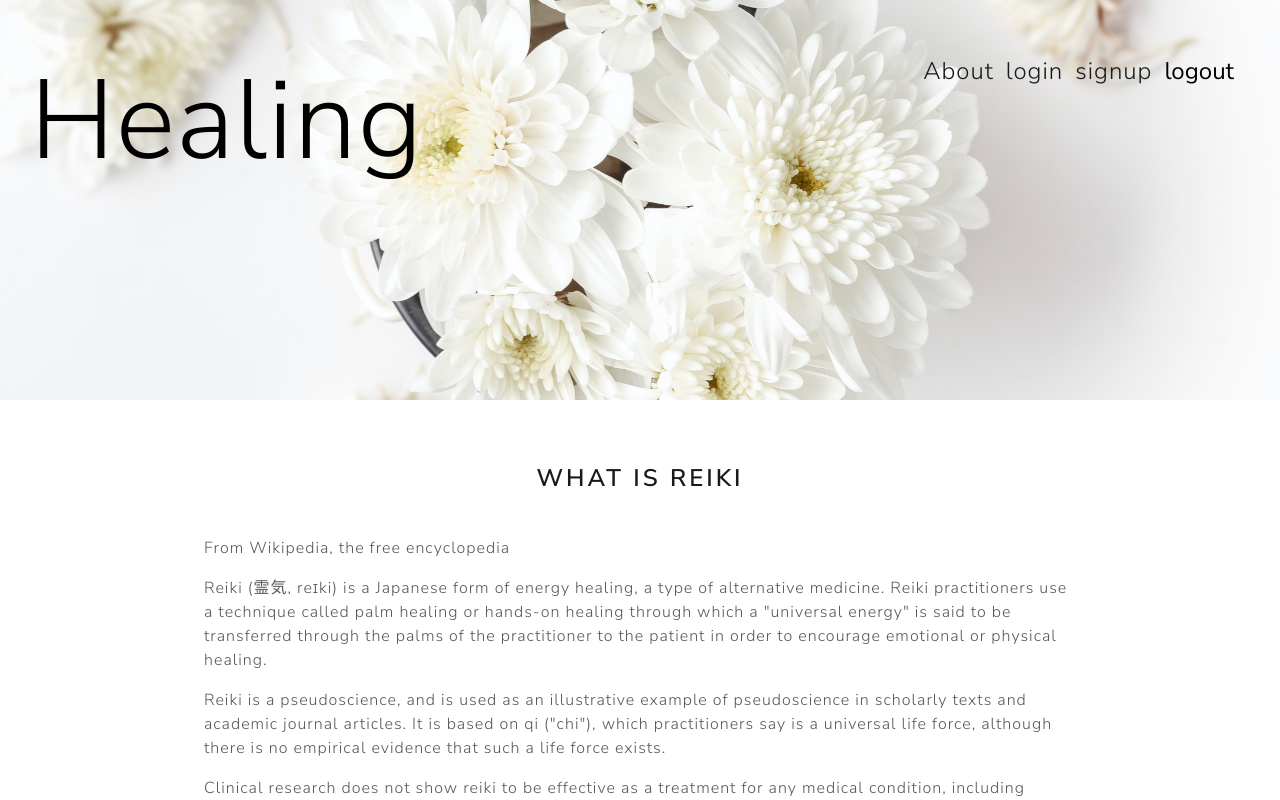
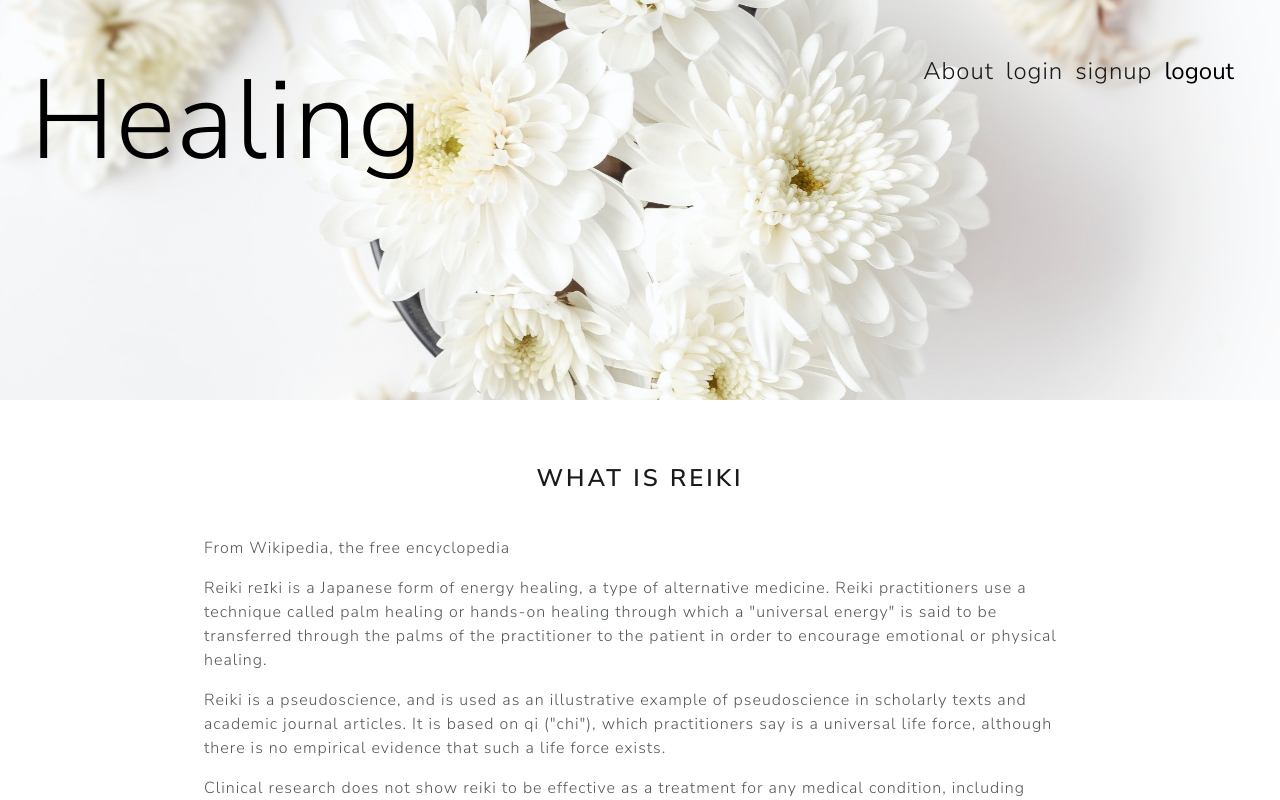
Before and after one commit to Saidou25/Healing, a React (Create React App) app in the folder client/: page /About in a window 1280 px wide. Shown: the top 800 px of the page. Built offline with nearby package versions, Linux system fonts and the light colour scheme.

Commit message:
Bookingdate

```diff
--- a/client/src/components/About/index.jsx
+++ b/client/src/components/About/index.jsx
@@ -17,7 +17,7 @@ const About = () => {
                     From Wikipedia, the free encyclopedia
                 </p>
                 <p>
-                    Reiki (霊気, reɪki) is a Japanese form of energy healing, a type of alternative medicine.
+                    Reiki reɪki is a Japanese form of energy healing, a type of alternative medicine.
                     Reiki practitioners use a technique called palm healing or hands-on healing through which a
                     "universal energy" is said to be transferred through the palms of the practitioner to the
                     patient in order to encourage emotional or physical healing.
```
